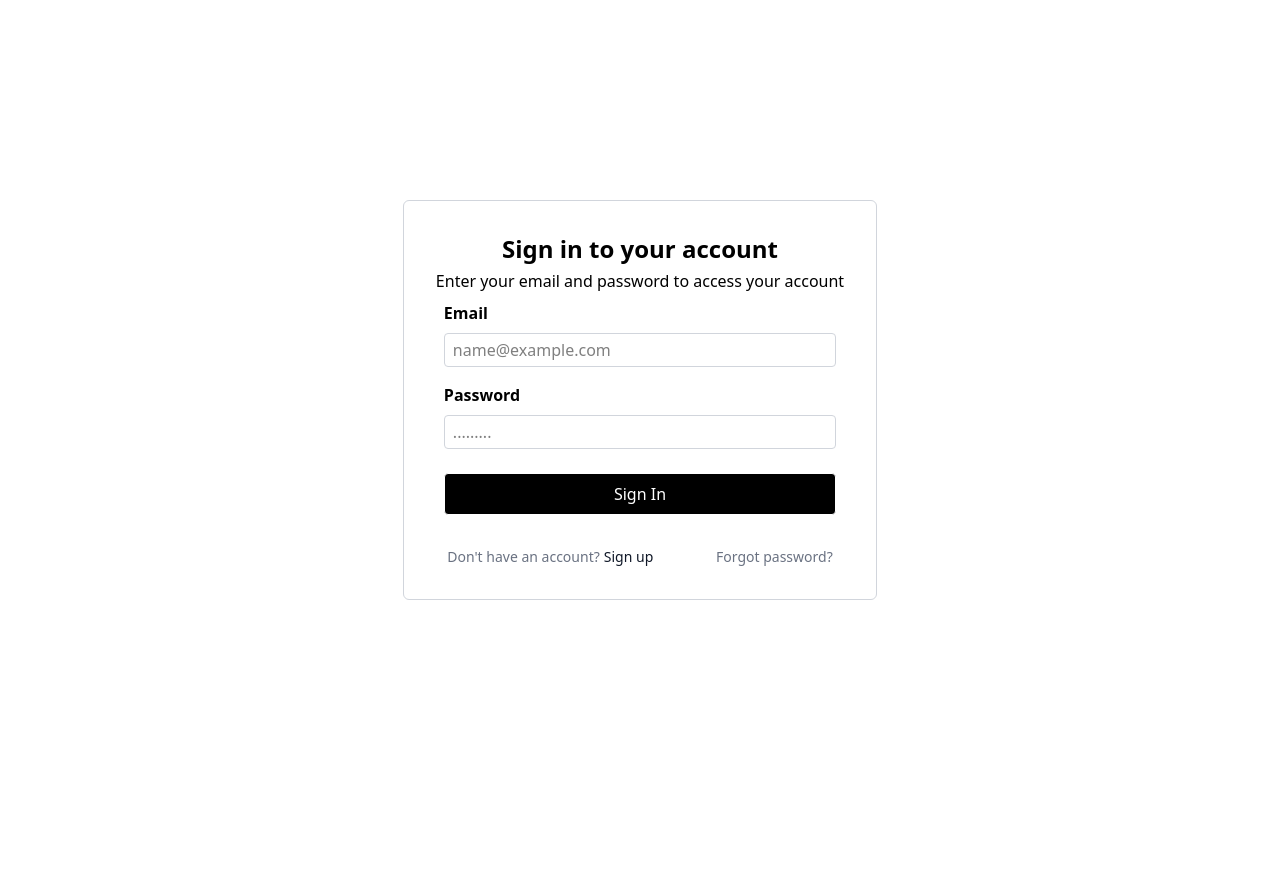
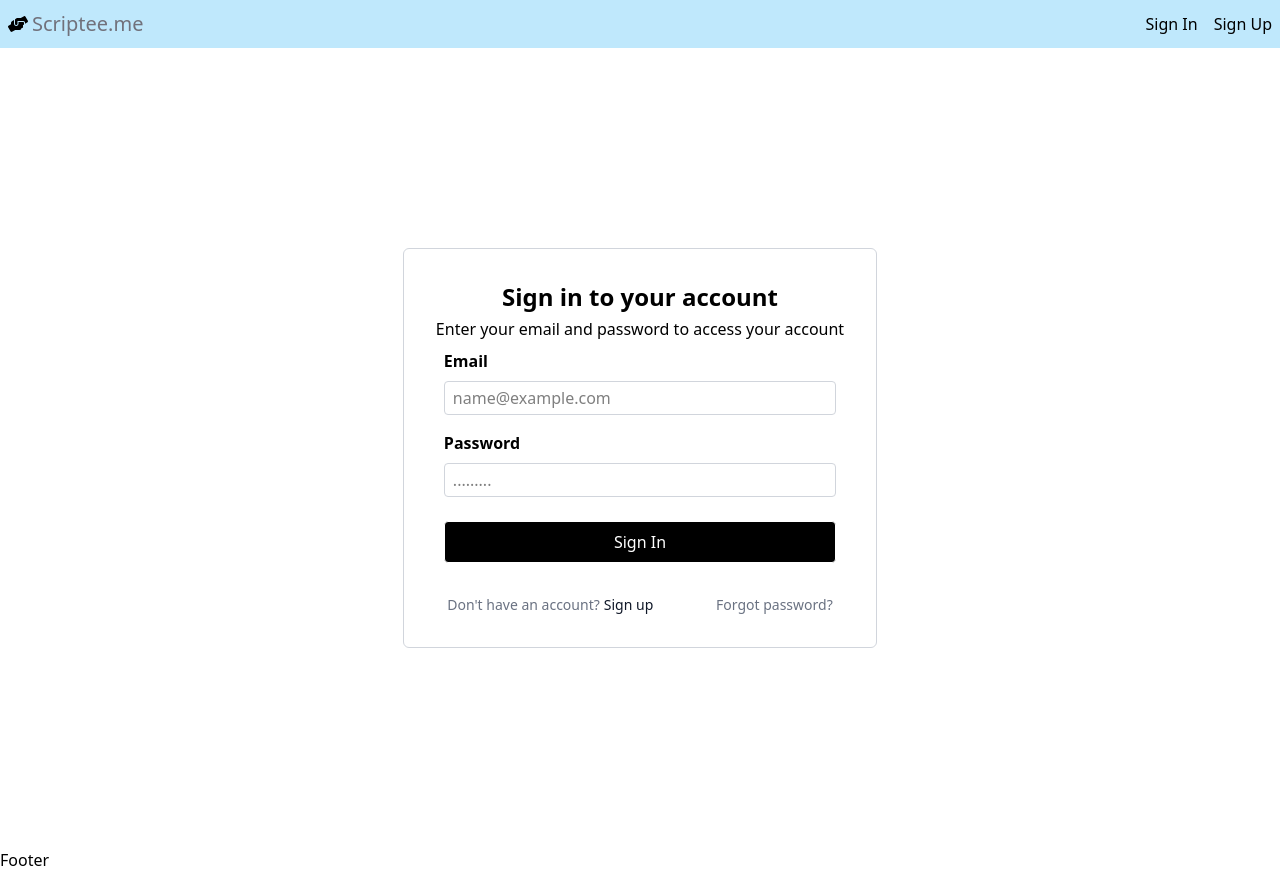
Before and after one commit to NS-25/scriptee.me, a React (Vite) app: page /signin in a window 1280 px wide. Before the commit the page ends 800 px from the top, so only its background shows below. Built offline with nearby package versions, Linux system fonts and the light colour scheme.

Commit message:
layout wrap for signup and signin

```diff
--- a/src/components/SignIn.tsx
+++ b/src/components/SignIn.tsx
@@ -1,4 +1,5 @@
 import { useNavigate } from "react-router-dom";
+import Layout from "./Layout";
 
 const SignIn = () => {
   const navigate = useNavigate();
@@ -11,7 +12,7 @@ const SignIn = () => {
   ///////////////
 
   return (
-    <>
+    <Layout>
       <div
         id="container"
         className="min-h-screen flex items-center justify-center"
@@ -77,7 +78,7 @@ const SignIn = () => {
           </form>
         </div>
       </div>
-    </>
+    </Layout>
   );
 };
 export default SignIn;
```
